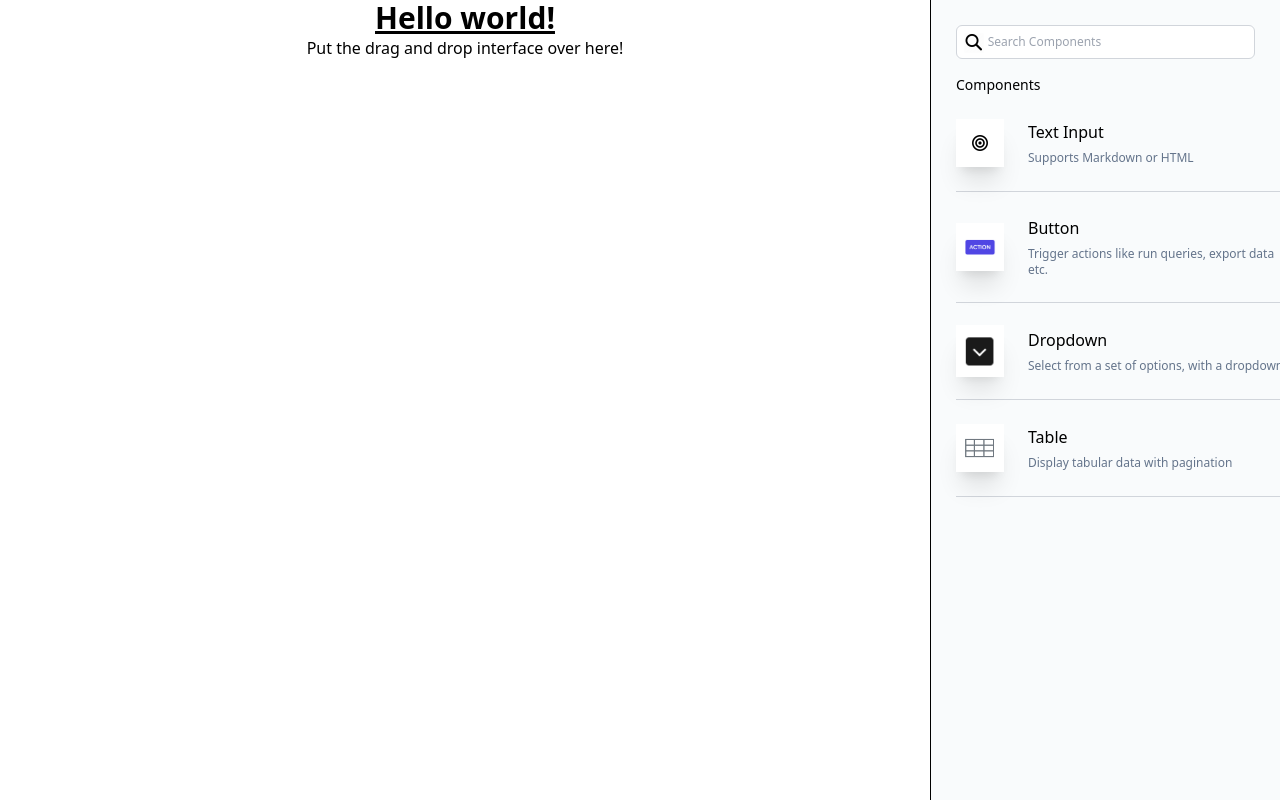
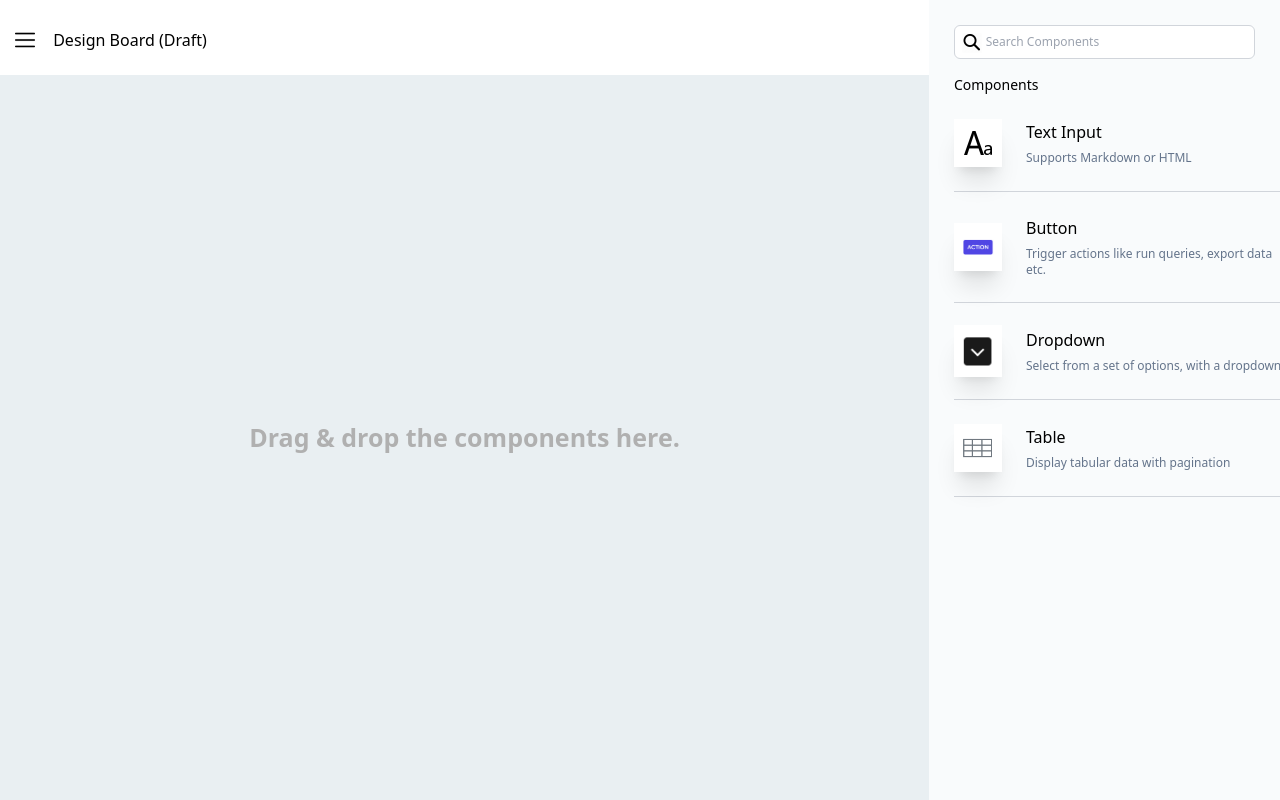
Before and after one commit to varun-s22/my-app-builder, a React (Vite) app: page / in a window 1280 px wide. Built offline with nearby package versions, Linux system fonts and the light colour scheme.

Commit message:
added designs for canva

```diff
--- a/src/Editor.jsx
+++ b/src/Editor.jsx
@@ -2,17 +2,23 @@ import React from "react";
 import "./styles/Editor.css";
 import "./styles/App.css";
 import Button from "./components/Button";
-import bullseyeIcon from "./images/bullseye.png";
+import Header from "./components/Header";
 import buttonIcon from "./images/button.png";
 import dropdownIcon from "./images/dropdown.png";
 import tableIcon from "./images/table.png";
 import searchIcon from "./images/search-icon.png";
+import textIcon from "./images/text.png";
 
 const EditorCanvas = (props) => {
   return (
     <div className="editor-canvas">
-      <h1 className="text-3xl font-bold underline">Hello world!</h1>
-      <h4> Put the drag and drop interface over here! </h4>
+      <Header />
+      <div className="editor-canva">
+        <h1 className="editor-canva-placeholder font-bold">
+          {" "}
+          Drag & drop the components here.
+        </h1>{" "}
+      </div>
     </div>
   );
 };
@@ -32,7 +38,7 @@ const EditorPicker = (props) => {
       </div>
       <h4 className="text-left text-sm">Components</h4>
       <Button
-        icon={bullseyeIcon}
+        icon={textIcon}
         heading="Text Input"
         innerText="Supports Markdown or HTML"
       />
--- /dev/null
+++ b/src/components/Header.jsx
@@ -0,0 +1,11 @@
+import menuIcon from "../images/menu.png";
+
+function Header() {
+  return (
+    <div className="App-header">
+      <img className="w-5 h-5 mt-1" src={menuIcon} alt="icon" />
+      <h1 className="App-header-text">Design Board (Draft)</h1>
+    </div>
+  );
+}
+export default Header;
--- a/src/styles/App.css
+++ b/src/styles/App.css
@@ -10,11 +10,21 @@ html {
 }
 
 .App-header {
-  height: 100px;
-  border-bottom: 1px solid grey;
+  background-color: white;
+  height: 75px;
   display: flex;
-  flex-direction: column;
   align-items: center;
-  justify-content: center;
   font-size: calc(10px + 2vmin);
+  margin: 5px;
+  margin-bottom: 0;
+  grid-area: header;
+  margin-right: 0;
+  margin-top: 0;
+  gap: 0.7em;
+  padding: 10px;
 }
+
+.App-header-text {
+  padding-top: 5px;
+  font-size: medium;
+}
--- a/src/styles/Editor.css
+++ b/src/styles/Editor.css
@@ -10,11 +10,22 @@
 
 .editor-picker {
   padding: 25px;
-  width: 350px;
-  border-left: 1px solid black;
+  width: 351px;
   background-color: #f9fbfc;
 }
 
+.editor-canva{
+  height: calc(100vh - 75px);
+  background-color: #e9eff2;
+  display: flex;
+  align-items: center;
+  justify-content: center;
+}
+
+.editor-canva-placeholder{
+  font-size: 25px;
+  color: #b0b0b0;
+}
 .editor-btn{
   width: 100%;
   height: 50px;
```
Also changed, not shown: src/images/menu.png (added), src/images/text.png (added).
